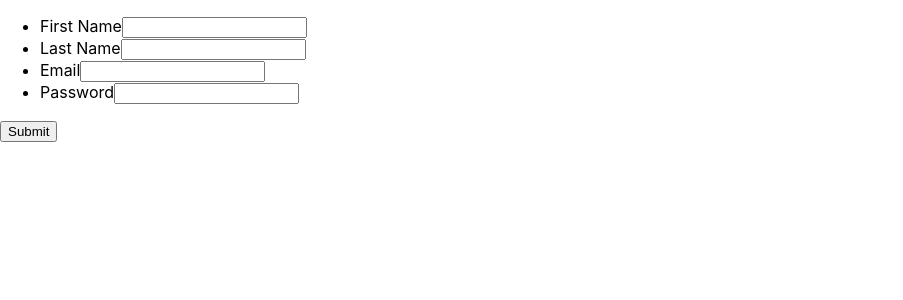
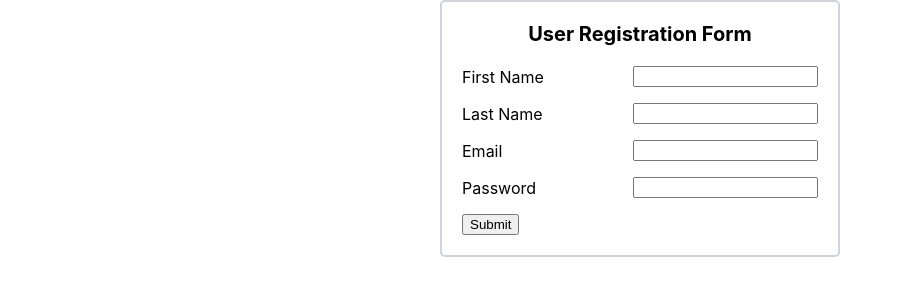
Before and after one commit to jxav22/SOT-UI-JASON, a Next.js app: page /form in a window 1280 px wide. Shown: the top 300 px of the page, without its empty margins (0-903 px from the left). Built offline with nearby package versions, Linux system fonts and the light colour scheme.

Commit message:
feat: uploaded all of the solution code

```diff
--- /dev/null
+++ b/components/Form.module.css
@@ -0,0 +1,75 @@
+/*
+    Form.module.css
+    Conventions
+    - BEM-like: block `.form`, elements `.form__title`, `.form__row`, modifiers `.form--<state>`
+    Roles
+    - `.form`             -> block container for the form
+    - `.form__title`      -> form heading
+    - `.form__row`        -> logical rows/controls within the form
+    - `.form--idle`       -> idle visual state
+    - `.form--warning`    -> warning visual state (interactive)
+    - `.form--failure`    -> failure/error visual state
+    - `.form--success`    -> success visual state
+*/
+
+.form {
+    /* color tokens */
+    --form-border: #ced4da;              /* neutral gray border */
+    --form-bg-idle: #ffffff;              /* white background for idle */
+    --form-bg-warning: #fff3cd;           /* warning yellow */
+    --form-bg-failure: #f8d7da;           /* danger red */
+    --form-bg-success: #d1e7dd;           /* success green */
+
+    /* sizing */
+    --form-padding: 20px;
+    --form-radius: 5px;
+    --form-max-width: 400px;
+
+    border: 2px solid var(--form-border);
+    padding: var(--form-padding);
+    border-radius: var(--form-radius);
+    max-width: var(--form-max-width);
+    margin: 0 auto;
+    background-color: var(--form-bg-idle);
+    box-sizing: border-box;
+}
+
+/* Element classes */
+
+.form__title {
+    text-align: center;
+    margin: 0 0 20px 0;
+    font-size: 1.25rem;
+}
+
+.form__row {
+    margin-bottom: 15px;
+    display: flex;
+    justify-content: space-between;
+    gap: 0.5rem;
+    align-items: center;
+}
+
+/* State modifiers (BEM style) */
+
+.form--idle {
+    background-color: var(--form-bg-idle);
+}
+
+
+.form--warning {
+    background-color: var(--form-bg-warning);
+    box-shadow: 0 0 0 3px rgba(250,172,5,0.12);
+}
+
+
+.form--failure {
+    background-color: var(--form-bg-failure);
+    box-shadow: 0 0 0 3px rgba(255,0,0,0.06);
+}
+
+
+.form--success {
+    background-color: var(--form-bg-success);
+    box-shadow: 0 0 0 3px rgba(0,128,0,0.06);
+}
--- a/components/Form.tsx
+++ b/components/Form.tsx
@@ -1,31 +1,98 @@
 import React from 'react'
+import styles from './Form.module.css'
+import { Status } from '@/utils/enums';
+
+import ValidatedInput from './ValidatedInput'
+import { isUnregisteredEmail, endsWithGmail, isComplexPassword } from '@/utils/validators';
 
 type Props = {}
 
 function Form({ }: Props) {
+    const [status, setStatus] = React.useState<Status>(Status.Idle);
+    const formRef = React.useRef<HTMLFormElement>(null);
+
+    const handleWarning = () => {
+        setStatus(Status.Warning);
+    }
+
+    const handleSuccess = () => {
+        setStatus(Status.Success);
+    }
+
+    const handleFailure = () => {
+        setStatus(Status.Failure);
+    }
+
+    const validateForm = () => {
+        const form = formRef.current;
+        if (!form) return;
+
+        if (!form.checkValidity()) {
+            handleFailure();
+            return;
+        }
+        handleSuccess();
+    }
+
+    const getStatusStyle = () => {
+        switch (status) {
+            case Status.Idle: return styles['form--idle'];
+            case Status.Warning: return styles['form--warning'];
+            case Status.Failure: return styles['form--failure'];
+            case Status.Success: return styles['form--success'];
+            default: return '';
+        }
+    }
+
     return (
-        <form>
-            <ul>
-                <li>
-                    <label htmlFor="firstname">First Name</label>
-                    <input type="text" id='firstname' name='firstname' required />
-                </li>
-                <li>
-                    <label htmlFor="lastname">Last Name</label>
-                    <input type="text" id='lastname' name='lastname' required />
-                </li>
-                <li>
-                    <label htmlFor="email">Email</label>
-                    <input type="email" id='email' name='email' required />
-                </li>
-                <li>
-                    <label htmlFor="password">Password</label>
-                    <input type="password" id='password' name='password' required />
-                </li>
-            </ul>
-            <button type='submit'>Submit</button>
+        <form className={`${styles.form} ${getStatusStyle()}`} ref={formRef}>
+            <h1 className={styles.form__title}>User Registration Form</h1>
+            <p className={styles.form__row}>
+                <label htmlFor="firstname">First Name</label>
+                <ValidatedInput
+                    id="firstname"
+                    name="firstname"
+                    type="text"
+                    required
+                    onWarning={handleWarning}
+                />
+            </p>
+            <p className={styles.form__row}>
+                <label htmlFor="lastname">Last Name</label>
+                <ValidatedInput
+                    id="lastname"
+                    name="lastname"
+                    type="text"
+                    required
+                    onWarning={handleWarning}
+                />
+            </p>
+            <p className={styles.form__row}>
+                <label htmlFor="email">Email</label>
+                <ValidatedInput
+                    id="email"
+                    name="email"
+                    type="email"
+                    required
+                    onWarning={handleWarning}
+                    customValidators={[isUnregisteredEmail, endsWithGmail]}
+                />
+
+            </p>
+            <p className={styles.form__row}>
+                <label htmlFor="password">Password</label>
+                <ValidatedInput
+                    id="password"
+                    name="password"
+                    type="password"
+                    required
+                    onWarning={handleWarning}
+                    customValidators={[isComplexPassword]}
+                />
+            </p>
+            <button type="submit" onClick={validateForm}>Submit</button>
         </form>
-    )
+    );
 }
 
 export default Form
--- /dev/null
+++ b/components/ValidatedInput.tsx
@@ -0,0 +1,40 @@
+import React from 'react'
+import { ValidationResponse } from '@/utils/validators';
+
+type Props = {
+    customValidators?: Array<(input: string) => ValidationResponse>;
+    onWarning?: () => void;
+    [key: string]: any; // other input attributes
+}
+
+function ValidatedInput({customValidators, onWarning,...attributes}: Props) {
+    function handleInputChange(e: React.ChangeEvent<HTMLInputElement>) {
+        const input = e.target as HTMLInputElement;
+
+        // Use built-in validation first
+        input.setCustomValidity("");
+        if (!input.validity.valid) {
+            onWarning && onWarning();
+            return;
+        }
+
+        // Then run custom validators
+        if (customValidators) {
+            for (const validator of customValidators) {
+                const [isValid, message]: ValidationResponse = validator(input.value);
+                if (!isValid) {
+                    input.setCustomValidity(message);
+                    input.reportValidity();
+                    onWarning && onWarning();
+                    return;
+                }
+            }
+        }
+    }
+
+    return (
+            <input onInput={handleInputChange} {...attributes} />
+    )
+}
+
+export default ValidatedInput
--- /dev/null
+++ b/data/registeredEmails.ts
@@ -0,0 +1,3 @@
+// should export an array of registered email strings
+
+export default ["test@gmail.com"]
--- a/jest.config.js
+++ b/jest.config.js
@@ -9,6 +9,10 @@ const createJestConfig = nextJest({
 const customJestConfig = {
   setupFilesAfterEnv: ["<rootDir>/jest.setup.js"],
   testEnvironment: "jsdom",
+  moduleNameMapper: {
+    "^@/(.*)$": "<rootDir>/$1",
+    "^@$": "<rootDir>/",
+  },
 };
 
 // createJestConfig is exported this way to ensure that next/jest can load the Next.js config which is async
--- /dev/null
+++ b/next.config.js
@@ -0,0 +1,13 @@
+/** @type {import('next').NextConfig} */
+const path = require('path');
+
+const nextConfig = {
+  webpack: (config) => {
+    config.resolve.alias = Object.assign({}, config.resolve.alias, {
+      '@/data': path.resolve(__dirname, 'data'),
+    });
+    return config;
+  },
+};
+
+module.exports = nextConfig;
--- /dev/null
+++ b/utils/enums.ts
@@ -0,0 +1,6 @@
+export enum Status {
+    Idle = 'IDLE',
+    Warning = 'WARNING',
+    Failure = 'FAILURE',
+    Success = 'SUCCESS',
+}
--- /dev/null
+++ b/utils/validators.ts
@@ -0,0 +1,60 @@
+import registeredEmails from "@/data/registeredEmails";
+
+/**
+ * Tuple shape used by validators: [isValid, message]
+ */
+export type ValidationResponse = [boolean, string];
+
+// Constants
+const PASSWORD_MIN_LENGTH = 8;
+const PASSWORD_MAX_LENGTH = 20;
+
+// Regexes
+const HAS_LOWERCASE = /[a-z]/;
+const HAS_UPPERCASE = /[A-Z]/;
+const HAS_NUMBER = /\d/;
+const HAS_SPECIAL = /[!@#$%^&*(),.?":{}|<>]/;
+
+/**
+ * Validate password complexity.
+ */
+export function isComplexPassword(password: string): ValidationResponse {
+    const isAboveMinLength = (password ?? '').length >= PASSWORD_MIN_LENGTH;
+    const isBelowMaxLength = (password ?? '').length <= PASSWORD_MAX_LENGTH;
+    const hasOneLowerCase = HAS_LOWERCASE.test(password);
+    const hasOneUpperCase = HAS_UPPERCASE.test(password);
+    const hasOneNumber = HAS_NUMBER.test(password);
+    const hasOneSpecialChar = HAS_SPECIAL.test(password);
+
+    const isValid = isAboveMinLength && isBelowMaxLength && hasOneLowerCase && hasOneUpperCase && hasOneNumber && hasOneSpecialChar;
+
+    if (!isValid) {
+        return [false, `Password must be between ${PASSWORD_MIN_LENGTH}-${PASSWORD_MAX_LENGTH} characters and include at least one lowercase letter, one uppercase letter, one number, and one special character.`];
+    }
+
+    return [true, 'success'];
+}
+
+/**
+ * Check that an email is not already registered.
+ */
+export function isUnregisteredEmail(email: string): ValidationResponse {
+    email = (email ?? '').trim();
+    const isValid = !registeredEmails.includes(email);
+    if (!isValid) {
+        return [false, 'Email is already registered'];
+    }
+    return [true, 'success'];
+}
+
+/**
+ * Ensure the email ends with @gmail.com.
+ */
+export function endsWithGmail(email: string): ValidationResponse {
+    email = (email ?? '').toLowerCase().trim();
+    const isValid = email.endsWith('@gmail.com');
+    if (!isValid) {
+        return [false, 'Email must end with @gmail.com'];
+    }
+    return [true, 'success'];
+}
```
Also changed, not shown: tsconfig.json (+12 -0 lines), 1 other file (tests, documents, lock files or other folders).
